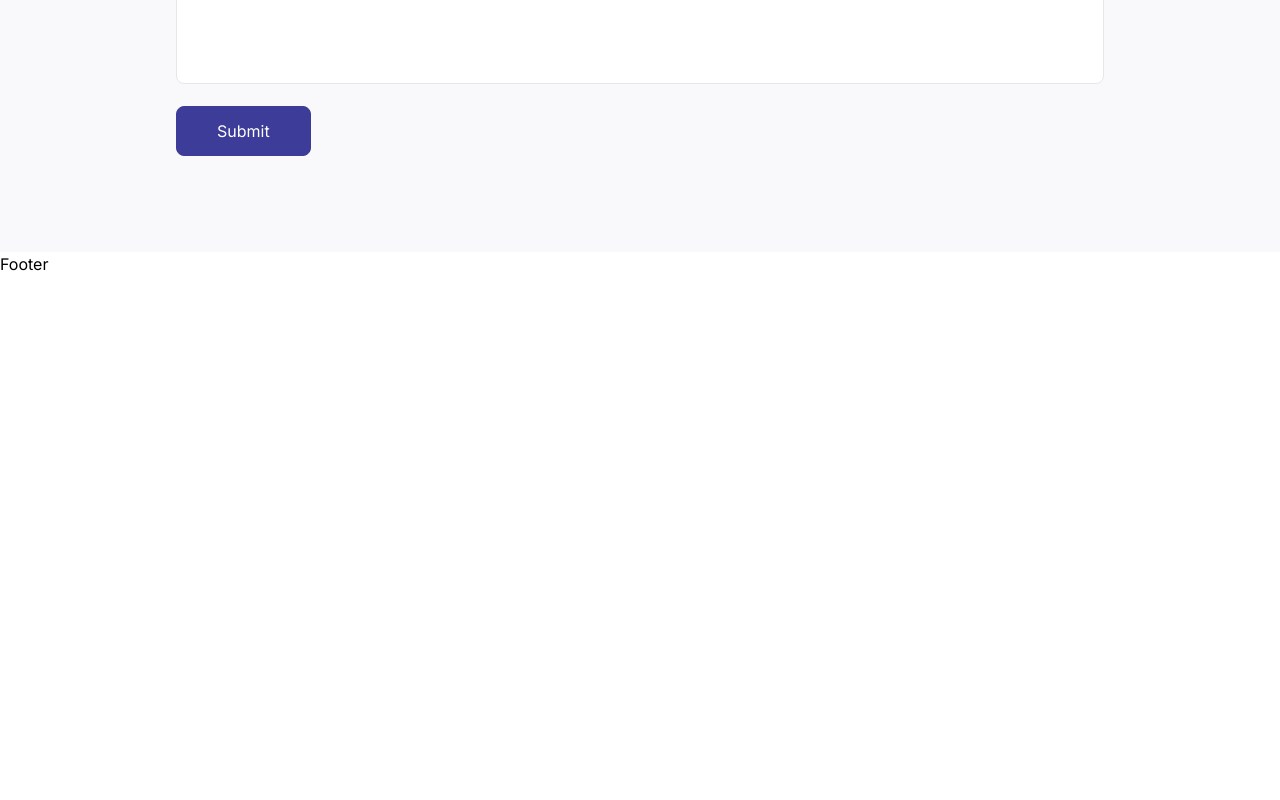
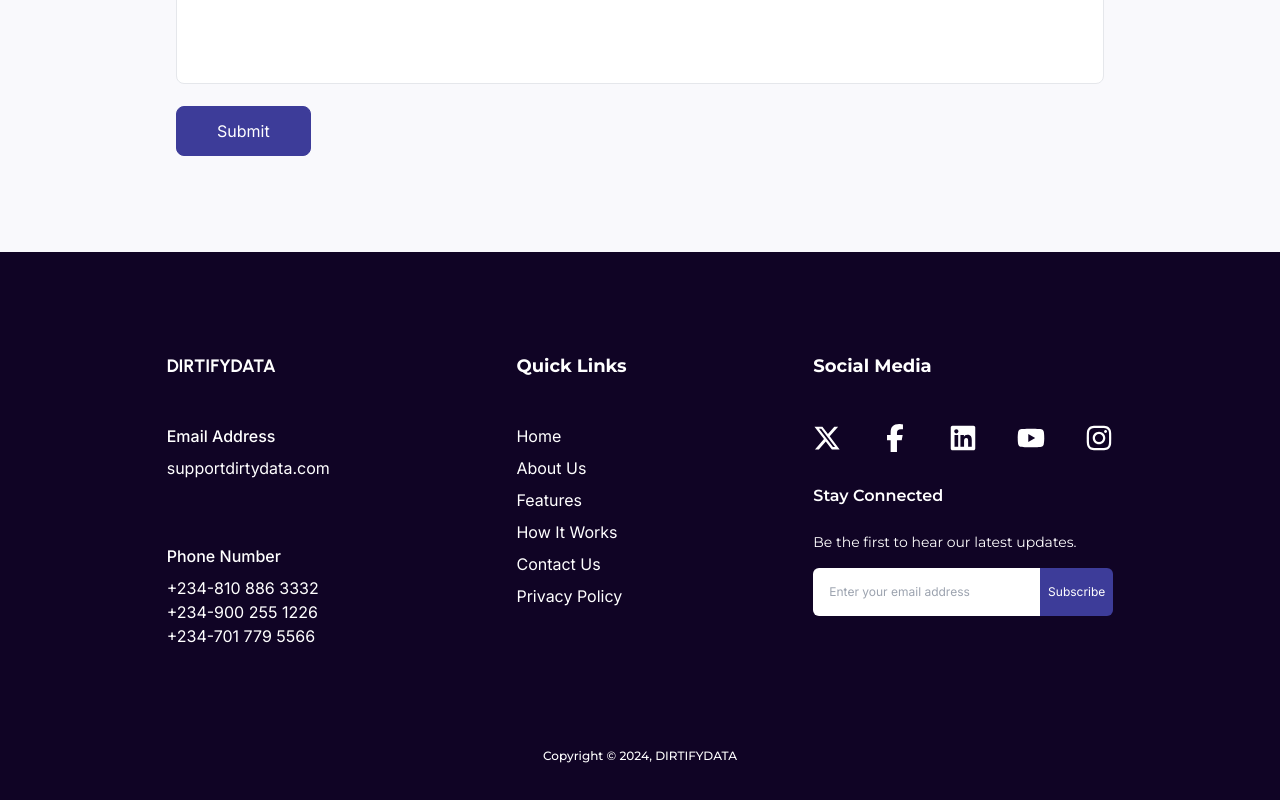
Before and after one commit to ANIEKWECHIDERA/dirty-data-simulator, a React (Vite) app: page / in a window 1280 px wide. Shown: the part 5053-5853 px from the top of the page. Before the commit the page ends 5329 px from the top, so only its background shows below. Built offline with nearby package versions, Linux system fonts and the light colour scheme.

Commit message:
Completed FOoter

```diff
--- a/src/components/Footer.jsx
+++ b/src/components/Footer.jsx
@@ -1,7 +1,110 @@
 import React from "react";
+import {
+  FaXTwitter,
+  FaFacebookF,
+  FaLinkedin,
+  FaYoutube,
+  FaInstagram,
+} from "react-icons/fa6";
+import { BsFillSendFill } from "react-icons/bs";
 
 const Footer = () => {
-  return <div>Footer</div>;
+  return (
+    <div>
+      <div className="bg-[#100425] pb-9 pt-20 w-full">
+        <div className="flex justify-evenly content-center mx-auto mb-20">
+          <div className="p-5 text-white text-left">
+            <h3 className="font-urbanist text-white text-lg font-bold mb-11">
+              DIRTIFYDATA
+            </h3>
+            <div className="font-montserrat mb-16">
+              <h4 className="font-medium mb-2">Email Address</h4>
+              <p className="">supportdirtydata.com</p>
+            </div>
+            <div className="font-montserrat">
+              <h4 className="font-medium mb-2">Phone Number</h4>
+              <p className="">+234-810 886 3332</p>
+              <p className="">+234-900 255 1226</p>
+              <p className="">+234-701 779 5566</p>
+            </div>
+          </div>
+          <div className="p-5 text-white text-left">
+            <h3 className="font-montserrat text-white text-lg font-bold mb-11">
+              Quick Links
+            </h3>
+            <div className="font-montserrat flex flex-col justify-start gap-2 ">
+              <p className="cursor-pointer hover:text-[#3D3C99] transition-all">
+                Home
+              </p>
+              <p className="cursor-pointer hover:text-[#3D3C99] transition-all">
+                About Us
+              </p>
+              <p className="cursor-pointer hover:text-[#3D3C99] transition-all">
+                Features
+              </p>
+              <p className="cursor-pointer hover:text-[#3D3C99] transition-all">
+                How It Works
+              </p>
+              <p className="cursor-pointer hover:text-[#3D3C99] transition-all">
+                Contact Us
+              </p>
+              <p className="cursor-pointer hover:text-[#3D3C99] transition-all">
+                Privacy Policy
+              </p>
+            </div>
+          </div>
+          <div className="p-5 text-white text-left">
+            <h3 className="font-montserrat text-white text-lg font-bold mb-11">
+              Social Media
+            </h3>
+            <div className="flex justify-center content-center gap-10 mb-8 cursor-pointer">
+              <FaXTwitter
+                className="cursor-pointer hover:text-[#3D3C99] transition-all"
+                size={28}
+              />
+              <FaFacebookF
+                className="cursor-pointer hover:text-[#3D3C99] transition-all"
+                size={28}
+              />
+              <FaLinkedin
+                className="cursor-pointer hover:text-[#3D3C99] transition-all"
+                size={28}
+              />
+              <FaYoutube
+                className="cursor-pointer hover:text-[#3D3C99] transition-all"
+                size={28}
+              />
+              <FaInstagram
+                className="cursor-pointer hover:text-[#3D3C99] transition-all"
+                size={28}
+              />
+            </div>
+            <div>
+              <h4 className="font-montserrat text-white text-base font-semibold mb-6">
+                Stay Connected
+              </h4>
+              <p className="font-montserrat text-sm mb-4">
+                Be the first to hear our latest updates.
+              </p>
+            </div>
+            <div className="w-full flex justify-center align-middle">
+              <input
+                className="rounded-l-md w-full p-4 text-xs text-[#989898] input-field-newsletter"
+                type="text"
+                placeholder="Enter your email address "
+              />
+              <button className="text-xs bg-[#3D3C99] px-2 rounded-r-md hover:bg-[#1f1e64] transition-colors">
+                Subscribe
+              </button>
+            </div>
+          </div>
+        </div>
+        <div className="font-montserrat font-medium text-xs text-center text-white">
+          Copyright © 2024, DIRTIFYDATA
+        </div>
+      </div>
+    </div>
+  );
 };
 
 export default Footer;
```
